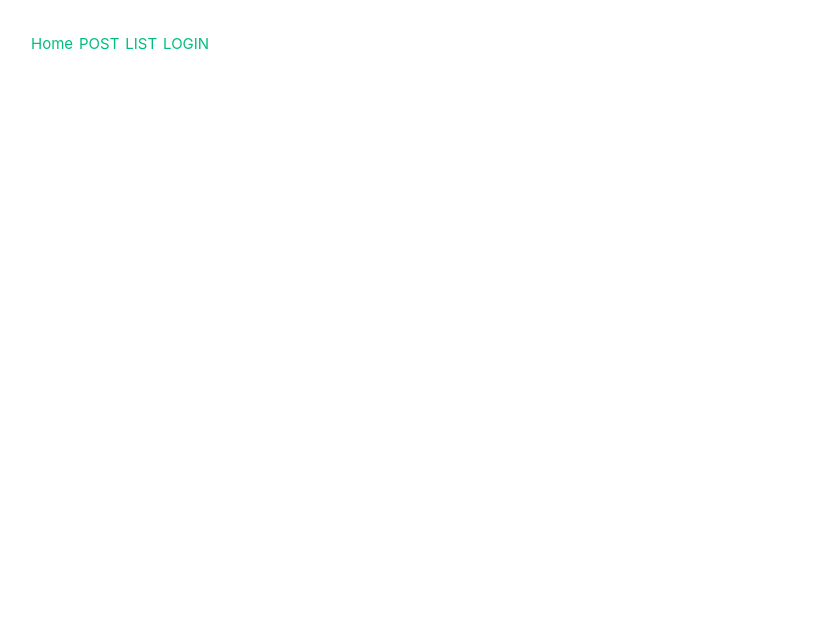
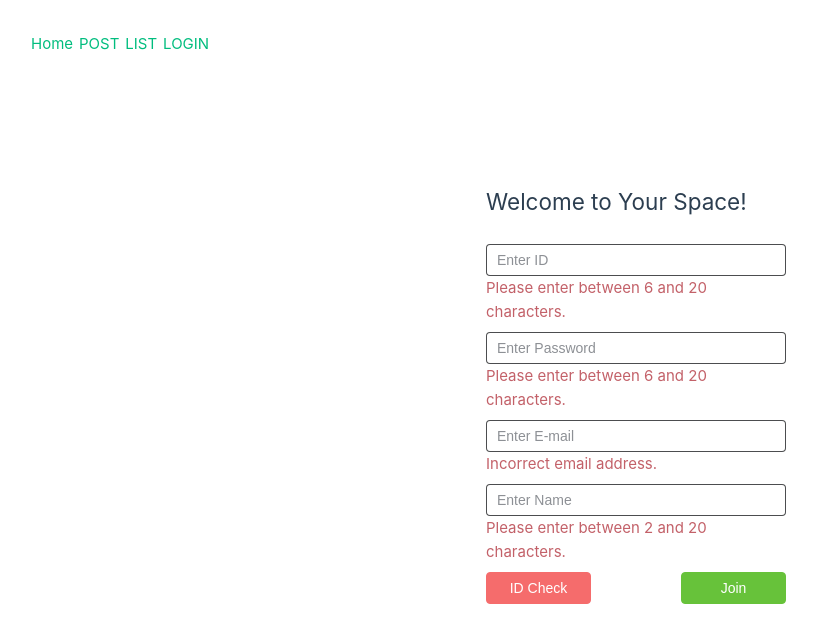
Before and after one commit to JM-Chae/TheSpace, a Vue app in the folder thespace-front/: page /user/join in a window 1280 px wide. Before the commit this address had no page. Shown: the top 642 px of the page, without its empty margins (4-821 px from the left). Built offline with nearby package versions, Linux system fonts and the light colour scheme; what vue-dompurify-html would draw is missing.

Commit message:
Modified 'router guard'. -PostView.
Added JoinView

```diff
--- a/thespace-front/src/router/index.ts
+++ b/thespace-front/src/router/index.ts
@@ -22,7 +22,7 @@ const router = createRouter({
       path: '/post',
       name: 'post',
       component: () => import('../views/PostView.vue'),
-      meta: { roles: ["ROLE_USER"] },
+      meta: { login: true },
       props: true
     },
     {
@@ -44,6 +44,11 @@ const router = createRouter({
       component: () => import('../views/LoginView.vue')
     },
     {
+      path: '/user/join',
+      name: 'join',
+      component: () => import('../views/JoinView.vue')
+    },
+    {
       path: '/user/logout',
       name: 'logout',
       component: () => import('../views/LogoutView.vue')
@@ -53,18 +58,20 @@ const router = createRouter({
 
 export default router
 
-
-const userInfo = sessionStorage.getItem("userInfo") || "{}"
-const roles = JSON.parse(userInfo)
-
-
 router.beforeEach((to, from, next) =>
   {
 
-      if (to.meta.roles && sessionStorage.getItem('login')?.split('=')[1] == 'true')
+    if (to.meta.login)
+      {
+        if(sessionStorage.getItem('login')?.split('=')[0] === 'true')
+          {
+            next()
+          }else
           {
             alert('You must to login')
             next('/user/login')
+          }
+
       }else {
       next()
     }
--- /dev/null
+++ b/thespace-front/src/views/JoinView.vue
@@ -0,0 +1,129 @@
+<script lang = "ts" setup>
+import {ref, watch} from 'vue'
+import axios from "axios";
+import router from "@/router";
+
+const id = ref('')
+const pw = ref('')
+const email = ref('')
+const nickname = ref('')
+const isOK = ref(false)
+
+const nameWarn = ref(true)
+const idWarn = ref(true)
+const emailWarn =ref(true)
+const pwWarn = ref(true)
+
+const pattern = /^[A-Za-z0-9_\.\-]+@[A-Za-z0-9\-]+\.[A-za-z0-9\-]+/;
+
+watch(pw, (newValue) =>
+{
+  if (newValue.length < 6 || newValue.length > 20)
+    {
+      pwWarn.value = true;
+    } else if (newValue.length > 5 || newValue.length < 21)
+    {
+      pwWarn.value = false;
+    }
+})
+
+watch(email, (newValue) =>
+{
+  if(pattern.test(newValue))
+    {
+      emailWarn.value = false;
+
+    }else if (!pattern.test(newValue))
+    {
+      emailWarn.value = true;
+    }
+})
+
+watch(nickname, (newValue) =>
+{
+  if(newValue.length < 2 || newValue.length > 20)
+    {
+      nameWarn.value = true;
+
+    }else if (newValue.length > 1 || newValue.length < 21)
+    {
+      nameWarn.value = false;
+    }
+})
+
+watch(id, (newValue) =>
+{
+  if (newValue)
+    {
+      isOK.value = false;
+    }
+
+  if (newValue.length < 6 || newValue.length > 20)
+    {
+      idWarn.value = true;
+    } else if (newValue.length > 5 || newValue.length < 21)
+    {
+      idWarn.value = false;
+    }
+})
+
+
+const join = () =>
+  {
+    axios.post('/user', {
+      id: id.value,
+      password: pw.value,
+      email: email.value,
+      name: nickname.value,
+    }, {params: {checkid: isOK.value}})
+      .then(() => router.push({ path: '/user/login' }))
+			.then(() => location.reload())
+  }
+
+const check = () =>
+  {
+    if (idWarn.value == false)
+      {
+        axios.post('/user/checkid', null, {
+          params: {id: id.value}
+        })
+          .then(res => isOK.value = res.data)
+      }
+  }
+
+</script>
+
+<template>
+	<html class = "dark">
+	<main style = "height: 80vh">
+		<div style = "max-width: 300px; justify-self: center; padding-top: 10vh">
+			<div class = "pb-3"><h2>Welcome to Your Space!</h2></div>
+			<div class = "mt-2">
+				<el-input v-model = "id" placeholder = "Enter ID" type = "text"></el-input>
+				<div v-if = "idWarn" style = "color:#c36169">Please enter between 6 and 20 characters.</div>
+			</div>
+			<div class = "mt-2">
+				<el-input v-model = "pw" placeholder = "Enter Password" type = "password"></el-input>
+				<div v-if = "pwWarn" style = "color:#c36169">Please enter between 6 and 20 characters.</div>
+			</div>
+			<div class = "mt-2">
+				<el-input v-model = "email" placeholder = "Enter E-mail" type = "text"></el-input>
+			</div>
+			<div v-if = "emailWarn" style = "color:#c36169">Incorrect email address.</div>
+			<div class = "mt-2">
+				<el-input v-model = "nickname" placeholder = "Enter Name" type = "text"></el-input>
+				<div v-if = "nameWarn" style = "color:#c36169">Please enter between 2 and 20 characters.</div>
+			</div>
+			<div class = "mt-2">
+				<el-button v-if = "!isOK" style = "width: 35%" type = "danger" @click = "check">ID Check</el-button>
+				<el-button v-if = "isOK" style = "width: 35%" type = "primary">Checked!</el-button>
+				<el-button class = "float-end" style = "width: 35%" type = "success" @click = "join">Join</el-button>
+			</div>
+		</div>
+	</main>
+	</html>
+</template>
+
+<style scoped>
+
+</style>
--- a/thespace-front/src/views/LoginView.vue
+++ b/thespace-front/src/views/LoginView.vue
@@ -1,6 +1,7 @@
 <script lang = "ts" setup>
 import {ref} from "vue";
 import axios from "axios";
+import router from "@/router";
 
 const id = ref("")
 const pw = ref("")
@@ -42,9 +43,15 @@ const login = function ()
 
     sessionStorage.setItem("login", "true")
   }
+
+const join = () =>
+  {
+    router.push('/user/join')
+	}
 </script>
 
 <template>
+	<html class="dark">
 	<main style="height: 80vh">
 		<div style="max-width: 300px; justify-self: center; padding-top: 10vh">
 		<div class = "pb-3"><h2>Welcome to Your Space!</h2></div>
@@ -57,9 +64,11 @@ const login = function ()
 		<div class = "mt-2 pt-2">
 			<el-checkbox v-model = "remember" type = "primary">Remember Me</el-checkbox>
 			<el-button class = "float-end" type = "primary" @click = "login">Login</el-button>
+			<el-button class = "float-end me-2" type = "success" @click = "join">Join</el-button>
 		</div>
 		</div>
 	</main>
+	</html>
 </template>
 
 <style scoped>
--- a/thespace-front/src/views/ModifyView.vue
+++ b/thespace-front/src/views/ModifyView.vue
@@ -101,6 +101,7 @@ const buttonTrigger = () => {
 </script>
 
 <template>
+	<html class="dark">
 	<main>
 		<div>
 			<h2 class = "communityName">{{ path }}</h2>
@@ -174,6 +175,7 @@ const buttonTrigger = () => {
 		</div>
 
 	</main>
+	</html>
 </template>
 
 <style scoped>
--- a/thespace-front/src/views/PostView.vue
+++ b/thespace-front/src/views/PostView.vue
@@ -110,7 +110,7 @@ watch(bno, (newValue) =>
 {
   if (newValue)
     {
-      router.push({name: "read", state: {bno: bno.value}})
+      router.push({path: '/read', state: {bno: bno.value}})
     }
 })
 
--- a/thespace-front/src/views/ReadView.vue
+++ b/thespace-front/src/views/ReadView.vue
@@ -354,7 +354,7 @@ onBeforeUnmount(() =>
 </script>
 
 <template>
-	<html>
+	<html class="dark">
 	<main>
 		<div class = "board">
 			<div>
```
Lines whose indentation alone changed are shown as unchanged.
